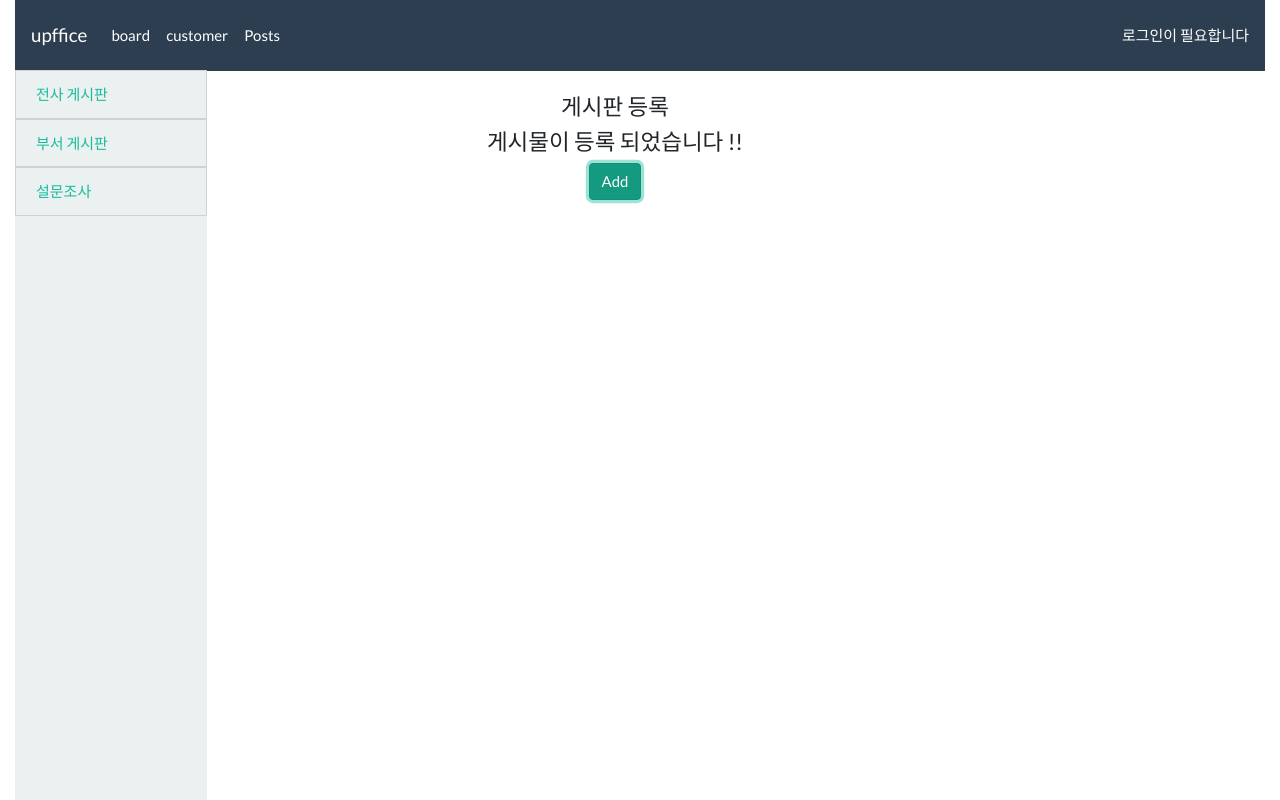
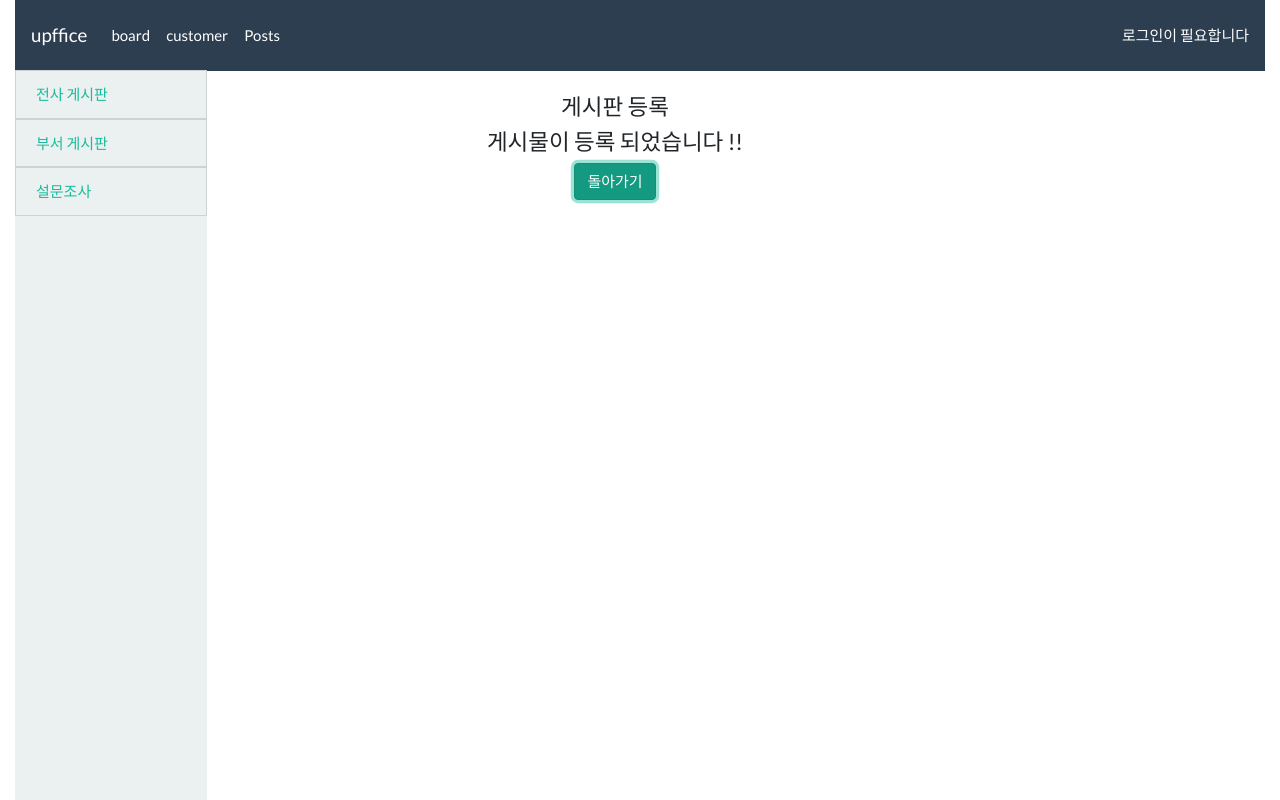
Before and after one commit to Upffice/UpfficeFront, a Vue app: page /pst/add in a window 1280 px wide. Both pictures are taken after a click on the button "등록". Built offline with nearby package versions, Linux system fonts and the light colour scheme; no server answers.

Commit message:
사이드 전 메뉴 적용시키기   - 게시물 등록 후 List로 돌아가는 기능 추가.   - 게시물 삭제 후 '삭제되었습니다' 경고문 출력.   - 게시물 수정 후 '수정되었습니다' 경고문 출력.

```diff
--- a/src/components/posts/Addposts.vue
+++ b/src/components/posts/Addposts.vue
@@ -34,7 +34,7 @@
 
     <div v-else>
         <h4>게시물이 등록 되었습니다 !!</h4>
-        <button class="btn btn-success" v-on:click="savePost">Add</button>
+        <button class="btn btn-success" @click="backlist">돌아가기</button>
     </div>
     </div>
     </div>
@@ -90,8 +90,12 @@
                     });
 
                 this.submitted = true;
+            },
+            backlist(){
+                this.$router.push({
+                    path:'/pst'
+                })
             }
-
         }
     };
 </script>
--- a/src/components/posts/PostsList.vue
+++ b/src/components/posts/PostsList.vue
@@ -60,7 +60,6 @@
 
     export default {
         name: "post-list",
-        components: {PostSubmenu},
         data() {
             return {
                 posts: []
@@ -69,10 +68,8 @@
 
         },
         components: {
-            PostSubmenu,
-
+            subMenu: PostSubmenu
         },
-
         methods: {
             /* eslint-disable no-console */
             retrieveBoards() {
```
